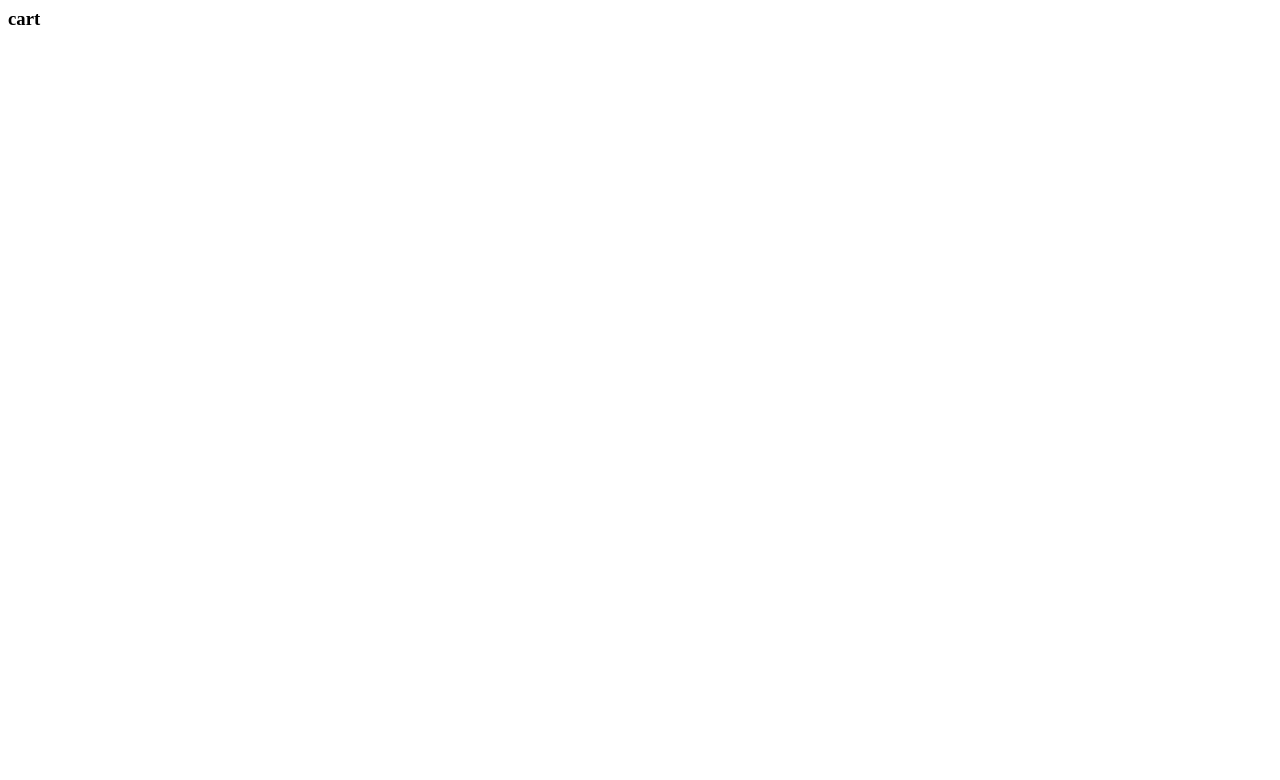
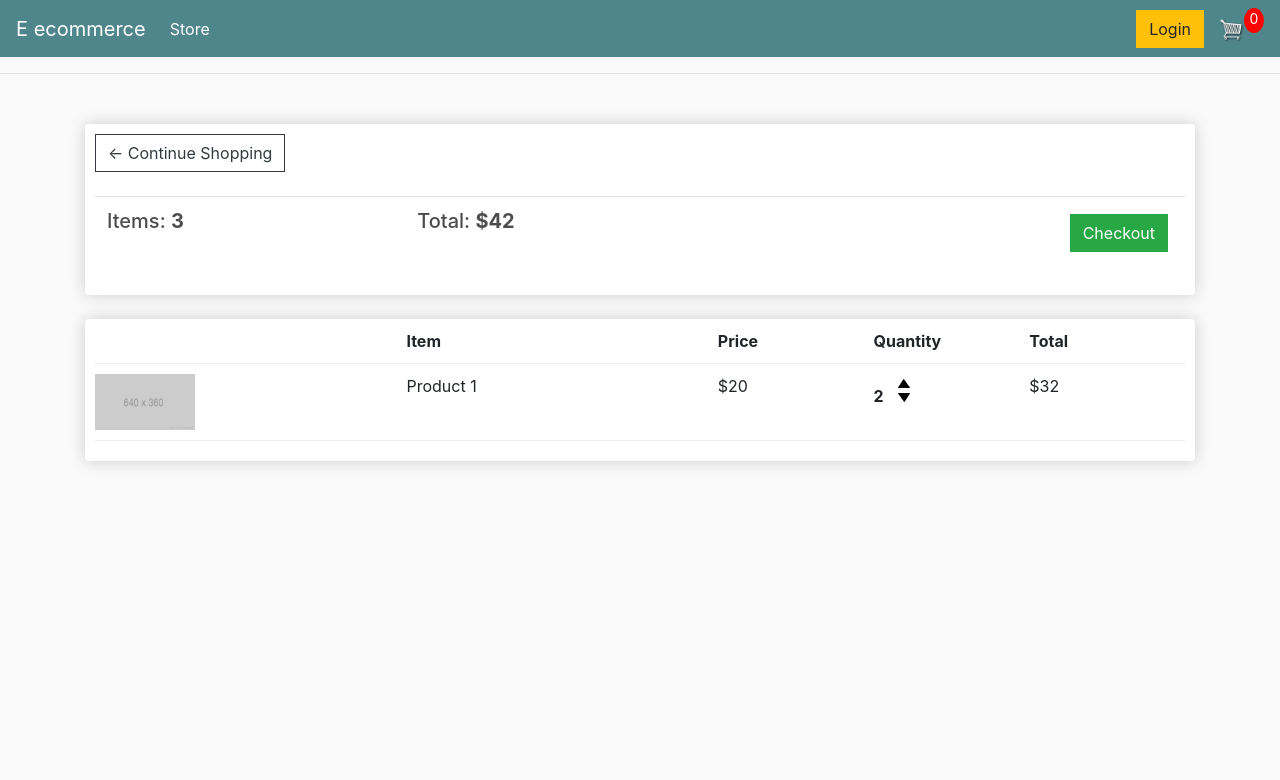
Before and after one commit to vardhanshah138/djangoecommerce, a Django app: page /cart/ in a window 1280 px wide. Before the commit the part shown is almost empty. Shown: the top 780 px of the page. Run offline with Django 3.2, Linux system fonts and the light colour scheme; lists and menus that the app fills with data are empty; some libraries are stand-ins or nearby versions.

Commit message:
The HTML Template of store and cart made

```diff
--- a/ecommerce/settings.py
+++ b/ecommerce/settings.py
@@ -123,3 +123,7 @@ USE_TZ = True
 # https://docs.djangoproject.com/en/3.0/howto/static-files/
 
 STATIC_URL = '/static/'
+
+STATICFILES_DIRS = [
+    os.path.join(BASE_DIR, 'static')
+]
--- /dev/null
+++ b/store/static/css/main.css
@@ -0,0 +1,103 @@
+body {
+  background-color: hsl(0, 0%, 98%);
+}
+
+h1,
+h2,
+h3,
+h4,
+h5,
+h6 {
+  color: hsl(0, 0%, 30%);
+}
+
+.box-element {
+  box-shadow: hsl(0, 0%, 80%) 0 0 16px;
+  background-color: #fff;
+  border-radius: 4px;
+  padding: 10px;
+}
+
+.thumbnail {
+  width: 100%;
+  height: 200px;
+  -webkit-box-shadow: -1px -3px 5px -2px rgba(214, 214, 214, 1);
+  -moz-box-shadow: -1px -3px 5px -2px rgba(214, 214, 214, 1);
+  box-shadow: -1px -3px 5px -2px rgba(214, 214, 214, 1);
+}
+
+.product {
+  border-radius: 0 0 4px 4px;
+}
+
+.bg-dark {
+  background-color: #4f868c !important;
+}
+
+#cart-icon {
+  width: 25px;
+  display: inline-block;
+  margin-left: 15px;
+}
+
+#cart-total {
+  display: block;
+  text-align: center;
+  color: #fff;
+  background-color: red;
+  width: 20px;
+  height: 25px;
+  border-radius: 50%;
+  font-size: 14px;
+}
+
+.col-lg-4,
+.col-lg-6,
+.col-lg-8,
+.col-lg-12 {
+  margin-top: 10px;
+}
+
+.btn {
+  border-radius: 0;
+}
+
+.row-image {
+  width: 100px;
+}
+
+.form-field {
+  width: 250px;
+  display: inline-block;
+  padding: 5px;
+}
+
+.cart-row {
+  display: flex;
+  align-items: flex-stretch;
+  padding-bottom: 10px;
+  margin-bottom: 10px;
+  border-bottom: 1px solid #ececec;
+}
+
+.quantity {
+  display: inline-block;
+  font-weight: 700;
+  padding-right: 10px;
+}
+
+.chg-quantity {
+  width: 12px;
+  cursor: pointer;
+  display: block;
+  margin-top: 5px;
+  transition: 0.1s;
+}
+
+.chg-quantity:hover {
+  opacity: 0.6;
+}
+
+.hidden {
+  display: none !important;
+}
--- a/store/templates/store/cart.html
+++ b/store/templates/store/cart.html
@@ -1 +1,64 @@
-<h3>cart</h3>
+{% extends 'store/main.html' %}
+{% load static %}
+
+{% block content %}
+<div class="row">
+    <div class="col-lg-12">
+        <div class="box-element">
+
+            <a class="btn btn-outline-dark" href="{% url 'store_url' %}">&#x2190; Continue Shopping</a>
+
+            <br>
+            <br>
+            <table class="table">
+            <tr>
+                <th><h5>Items: <strong>3</strong></h5></th>
+                <th><h5>Total: <strong>$42</strong></h5></th>
+                <th>
+                <a style="float:right;margin:5px;" class="btn btn-success" href="{% url 'checkout_url' %}">
+                Checkout</a>
+                </th>
+            </tr>
+            </table>
+
+        </div>
+
+        <br>
+        <div class="box-element">
+            <div class="cart-row">
+
+                <div style="flex:2"></div>
+                <div style="flex:2"><strong>Item</strong></div>
+                <div style="flex:1"><strong>Price</strong></div>
+                <div style="flex:1"><strong>Quantity</strong></div>
+                <div style="flex:1"><strong>Total</strong></div>
+
+            </div>
+
+
+
+            <div class="cart-row">
+
+                <div style="flex:2"><img class="row-image" src = "{% static 'images/placeholder.png' %}"></div>
+                <div style="flex:2"><p>Product 1</p></div>
+                <div style="flex:1"><p>$20</p></div>
+                <div style="flex:1">
+                    <p class="quantity">2</p>
+                    <div class="quantity">
+                    <img class="chg-quantity" src="{% static 'images\arrow-up.png' %}">
+
+                    <img class="chg-quantity" src="{% static 'images\arrow-down.png' %}">
+
+                    </div>
+                </div>
+                <div style="flex:1"><p>$32</p></div>
+            </div>
+
+
+
+
+        </div>
+
+    </div>
+</div>
+{% endblock content %}
--- a/store/templates/store/checkout.html
+++ b/store/templates/store/checkout.html
@@ -1 +1,7 @@
+{% extends 'store/main.html' %}
+{% load static %}
+	<link rel="stylesheet" type="text/css" href="{% static 'css/main.css' %}">
+
+{% block content %} <!--The content in the block will be loaded in the block in the main html file-->
 <h3>checkout</h3>
+{% endblock content %}
--- a/store/templates/store/main.html
+++ b/store/templates/store/main.html
@@ -0,0 +1,64 @@
+<!DOCTYPE html>
+{% load static %}
+<html>
+<head>
+	<title>Vardhan Ecommerce</title>
+
+	<meta name="viewport" content="width=device-width, initial-scale=1, maximum-scale=1, minimum-scale=1" />
+
+	<link rel="stylesheet" href="https://stackpath.bootstrapcdn.com/bootstrap/4.4.1/css/bootstrap.min.css" integrity="sha384-Vkoo8x4CGsO3+Hhxv8T/Q5PaXtkKtu6ug5TOeNV6gBiFeWPGFN9MuhOf23Q9Ifjh" crossorigin="anonymous">
+
+	<link rel="stylesheet" type="text/css" href="{% static 'css/main.css' %}">
+
+</head>
+<body>
+
+<nav class="navbar navbar-expand-lg navbar-dark bg-dark">
+  <a class="navbar-brand" href="{% url 'store_url' %}">E ecommerce</a>
+  <button class="navbar-toggler" type="button" data-toggle="collapse" data-target="#navbarSupportedContent" aria-controls="navbarSupportedContent" aria-expanded="false" aria-label="Toggle navigation">
+    <span class="navbar-toggler-icon"></span>
+  </button>
+
+  <div class="collapse navbar-collapse" id="navbarSupportedContent">
+    <ul class="navbar-nav mr-auto">
+      <li class="nav-item active">
+        <a class="nav-link" href="{% url 'store_url' %}">Store <span class="sr-only">(current)</span></a>
+      </li>
+
+    </ul>
+    <div class="form-inline my-2 my-lg-0">
+    <a href='#' class="btn btn-warning">Login</a>
+
+    <a href="{% url 'cart_url' %}">
+    <img id="cart-icon" src = "{% static 'images/cart.png' %}">
+    </a>
+    <p id="cart-total">0</p>
+
+
+    </div>
+
+  </div>
+</nav>
+
+    <hr>
+
+    <div class="container">
+    <br>
+    {% block content %}
+    <h3>hi</h3>
+    {% endblock content %}
+    </div>
+
+
+
+
+
+
+
+	<script src="https://code.jquery.com/jquery-3.4.1.slim.min.js" integrity="sha384-J6qa4849blE2+poT4WnyKhv5vZF5SrPo0iEjwBvKU7imGFAV0wwj1yYfoRSJoZ+n" crossorigin="anonymous"></script>
+
+	<script src="https://cdn.jsdelivr.net/npm/popper.js@1.16.0/dist/umd/popper.min.js" integrity="sha384-Q6E9RHvbIyZFJoft+2mJbHaEWldlvI9IOYy5n3zV9zzTtmI3UksdQRVvoxMfooAo" crossorigin="anonymous"></script>
+
+	<script src="https://stackpath.bootstrapcdn.com/bootstrap/4.4.1/js/bootstrap.min.js" integrity="sha384-wfSDF2E50Y2D1uUdj0O3uMBJnjuUD4Ih7YwaYd1iqfktj0Uod8GCExl3Og8ifwB6" crossorigin="anonymous"></script>
+</body>
+</html>
```
Also changed, not shown: store/templates/store/store.html (+49 -1 lines), store/static/images/arrow-down.png (added), store/static/images/arrow-up.png (added), store/static/images/cart.png (added), store/static/images/placeholder.png (added).
